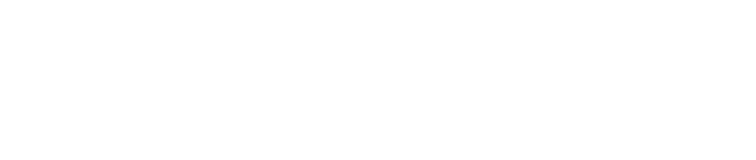
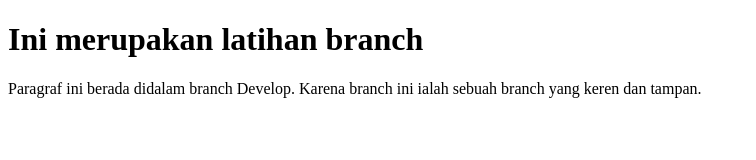
Before and after one commit to slamet33/gitbranch, a plain HTML site: page index.html in a window 1280 px wide. Shown: the whole page, without its empty margins (0-756 px from the left). Drawn offline with Linux system fonts and the light colour scheme.

Commit message:
Adding h1 and paragraf inside index.html

```diff
--- a/index.html
+++ b/index.html
@@ -6,7 +6,8 @@
   </head>
   <body>
     <!-- Add some code inside Develop Branch for first -->
-
+      <h1>Ini merupakan latihan branch</h1>
+      <p>Paragraf ini berada didalam branch Develop. Karena branch ini ialah sebuah branch yang keren dan tampan.</p>
     <!-- END DEVELOP Branch behind this comment -->
 
     <!--  Add some code inside fetureA Branch behind this comment -->
```
